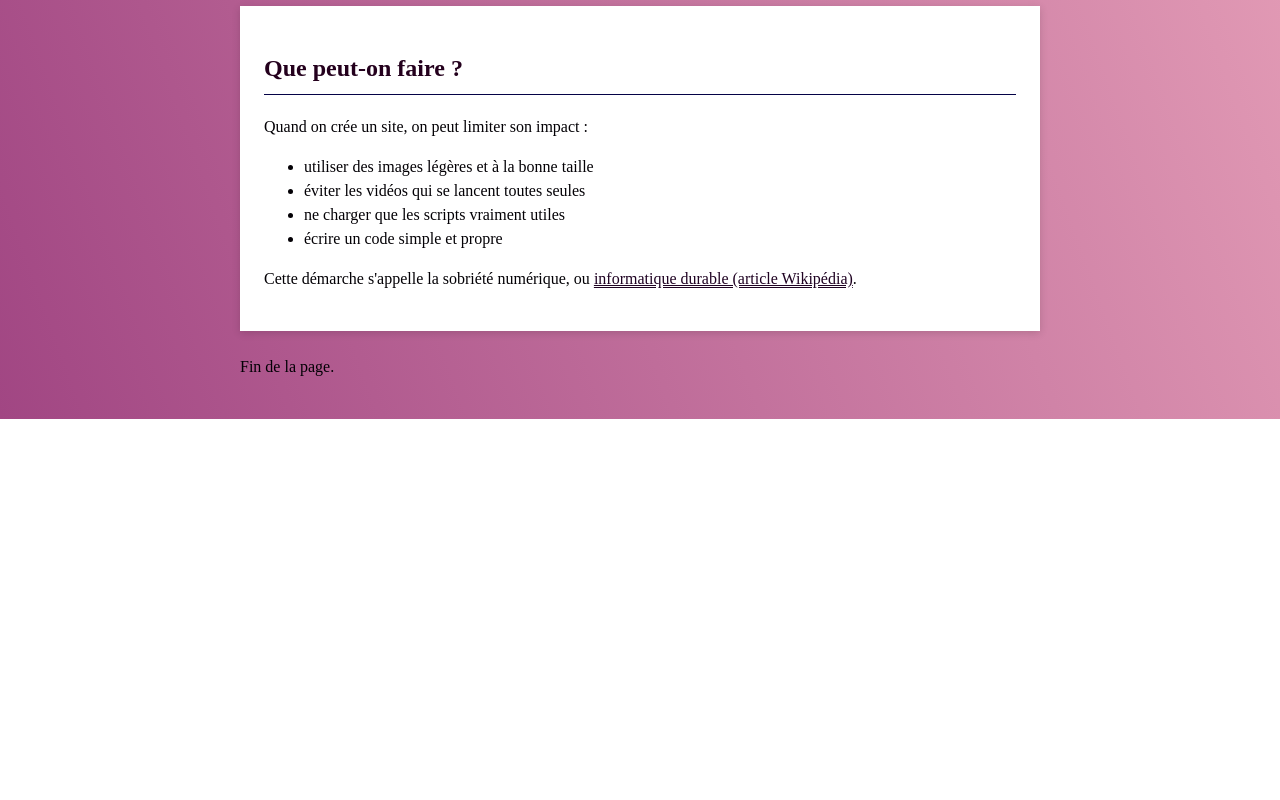
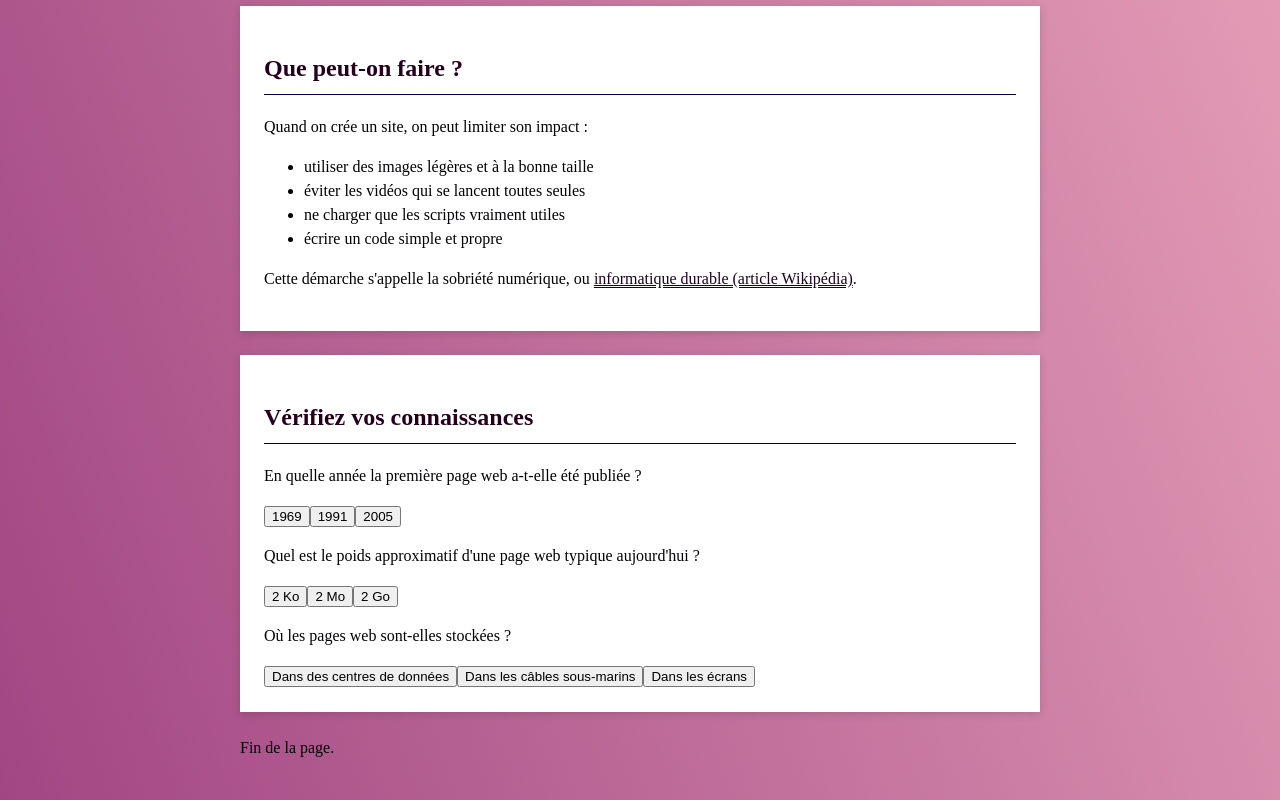
Before and after one commit to Dek-realm/tp-durability, a plain HTML site: page index.html in a window 1280 px wide. Shown: the part 1882-2682 px from the top of the page. Before the commit the page ends 2301 px from the top, so only its background shows below. Drawn offline with Linux system fonts and the light colour scheme.

Commit message:
Ajout section quiz
Une section composé de 3 questions pour vérifier si quelque petites notions ont été acquise

```diff
--- a/index.html
+++ b/index.html
@@ -85,6 +85,11 @@
       </ul>
       <p>Cette démarche s'appelle la sobriété numérique, ou <a href="https://fr.wikipedia.org/wiki/Informatique_durable">informatique durable (article Wikipédia)</a>.</p>
     </section>
+
+    <section>
+      <h2>Vérifiez vos connaissances</h2>
+      <div id="zone-quiz"></div>
+    </section>
   </main>
 
   <footer>
--- a/script.js
+++ b/script.js
@@ -4,6 +4,47 @@ const valeurTaille = document.querySelector("#valeur-taille");
 const POIDS_PAGE_MO = 2;
 const champPages = document.querySelector("#pages-par-jour");
 const resultat = document.querySelector("#resultat");
+const questions = [
+  {
+    question: "En quelle année la première page web a-t-elle été publiée ?",
+    choix: ["1969", "1991", "2005"],
+    bonne: 1
+  },
+  {
+    question: "Quel est le poids approximatif d'une page web typique aujourd'hui ?",
+    choix: ["2 Ko", "2 Mo", "2 Go"],
+    bonne: 1
+  },
+  {
+    question: "Où les pages web sont-elles stockées ?",
+    choix: ["Dans des centres de données", "Dans les câbles sous-marins", "Dans les écrans"],
+    bonne: 0
+  }
+];
+const zone = document.querySelector("#zone-quiz");
+
+for (let indexQuestion = 0; indexQuestion < questions.length; indexQuestion++) {
+  const question = questions[indexQuestion];
+  const texteQuestion = document.createElement("p");
+  texteQuestion.textContent = question.question;
+  zone.append(texteQuestion);
+
+  const retour = document.createElement("p");
+  zone.append(retour);
+
+  for (let indexChoix = 0; indexChoix < question.choix.length; indexChoix++) {
+    const boutonChoix = document.createElement("button");
+    boutonChoix.type = "button";
+    boutonChoix.textContent = question.choix[indexChoix];
+    boutonChoix.addEventListener("click", () => {
+      retour.textContent = indexChoix === question.bonne
+        ? "Bonne réponse !"
+        : "Mauvaise réponse, réessayez.";
+    });
+    zone.append(boutonChoix);
+  }
+}
+
 const heure = new Date().getHours();
 const salutation = document.querySelector("#salutation");
 
```
